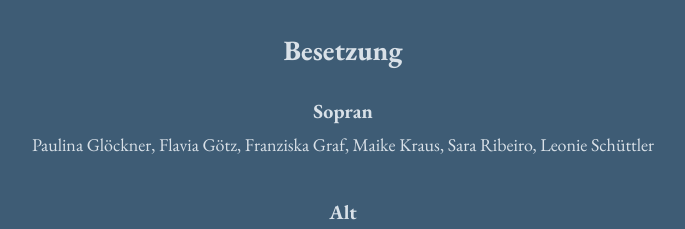
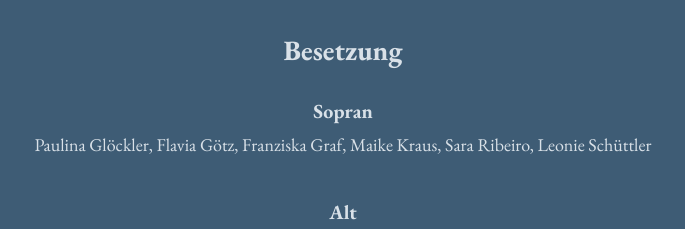
Before and after one commit to ItIzYe/ItIzYe.github.io, a plain HTML site: page tides.html in a window 1280 px wide. Shown: the part 2320-2549 px from the top of the page, 297-982 px from the left. Drawn offline with nearby package versions, Linux system fonts and the light colour scheme.

Commit message:
Update tides.html

```diff
--- a/tides.html
+++ b/tides.html
@@ -131,7 +131,7 @@
   <br>
   <h5 style="font-family: EB Garamond, serif; color:#d9e1e8; text-align: center;">Sopran</h5>
   <p style="font-family: EB Garamond, serif; color: #d9e1e8; text-align: center; margin-left: 20%; margin-right: 20%; font-size: large; padding-bottom: 2%;">
-    Paulina Glöckner, Flavia Götz, Franziska Graf, Maike Kraus, Sara Ribeiro, Leonie Schüttler
+    Paulina Glöckler, Flavia Götz, Franziska Graf, Maike Kraus, Sara Ribeiro, Leonie Schüttler
   </p>
   <h5 style="font-family: EB Garamond, serif; color:#d9e1e8; text-align: center;">Alt</h5>
   <p style="font-family: EB Garamond, serif; color: #d9e1e8; text-align: center; margin-left: 20%; margin-right: 20%; font-size: large; padding-bottom: 2%;">
```
